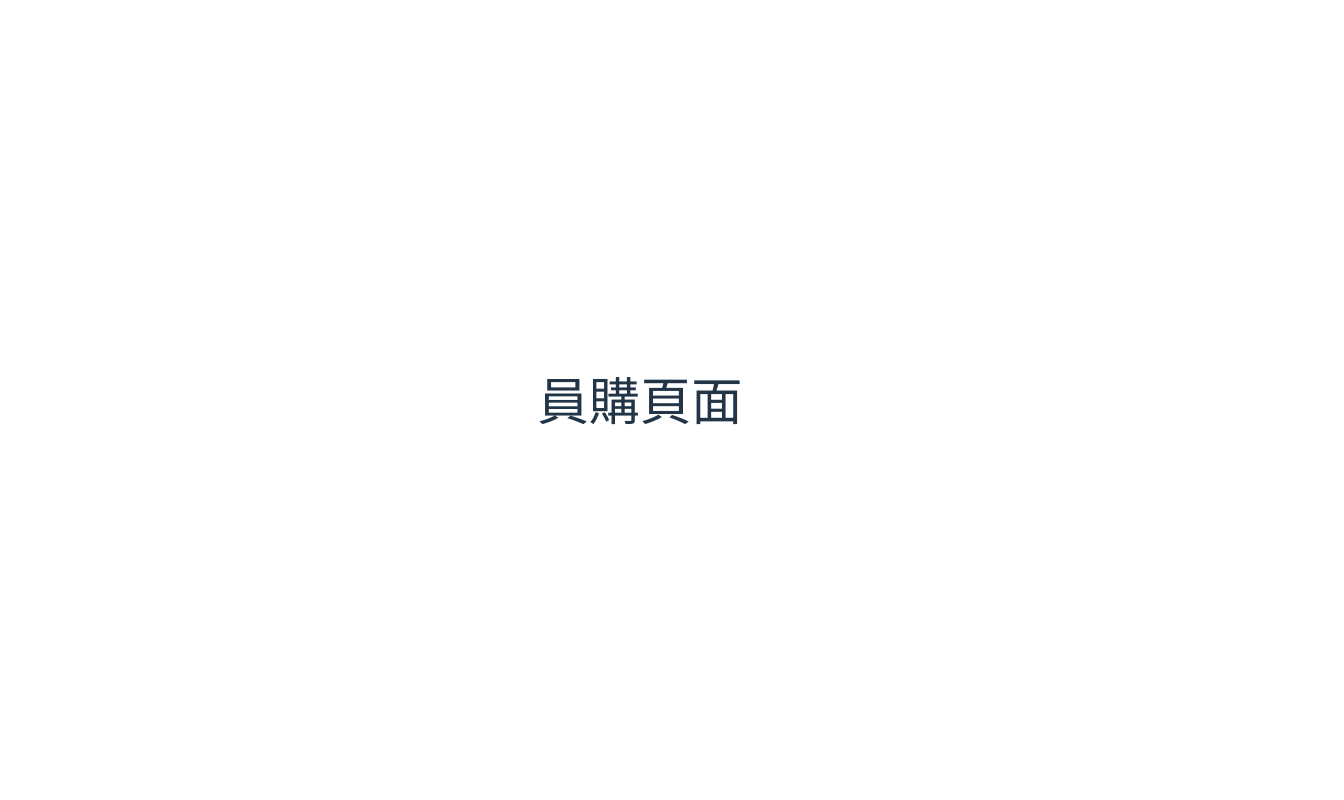
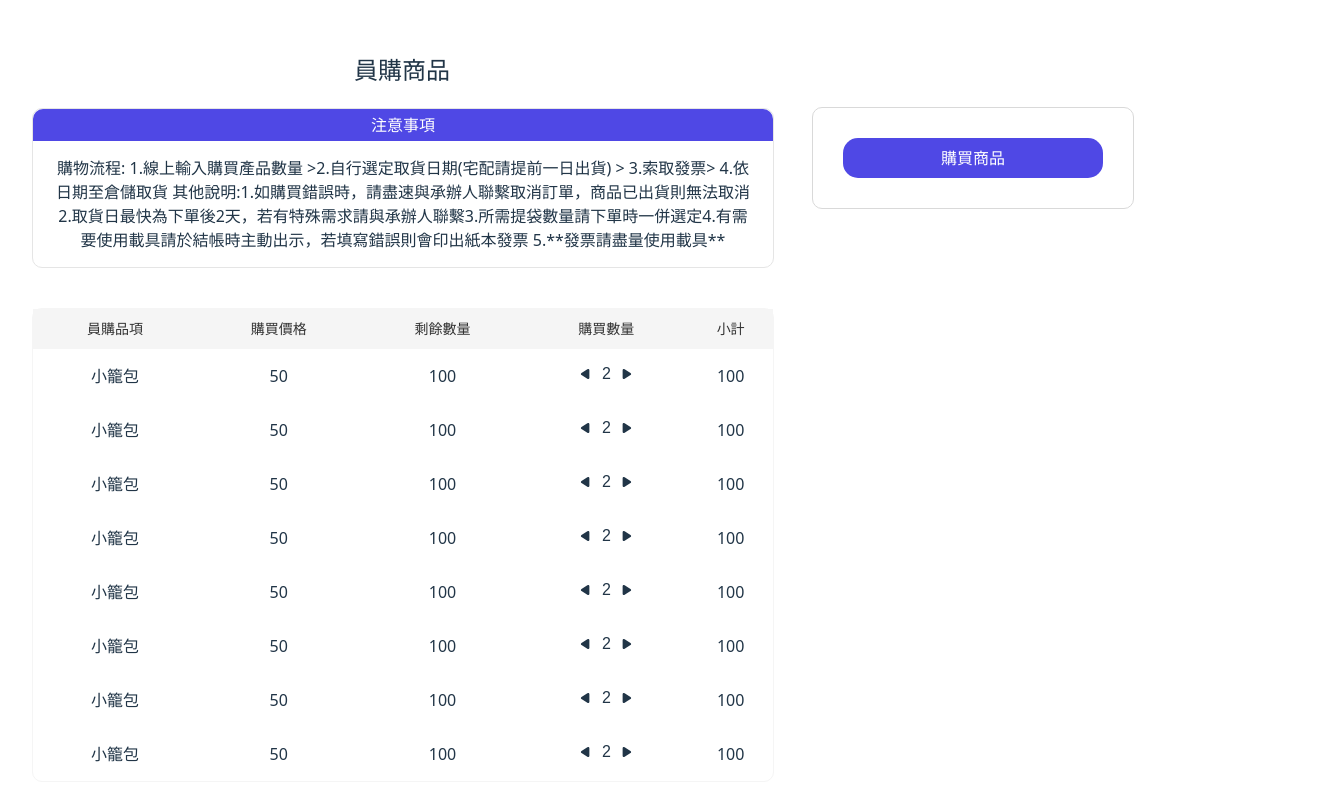
Before and after one commit to skylinkeming/staff-buy, a React (Vite) app: page /staffbuy in a window 1280 px wide. Shown: the top 800 px of the page, 1344 px wide, since content can reach past the window. Built offline with nearby package versions, Linux system fonts and the light colour scheme.

Commit message:
新增員購,團購頁面檔案

```diff
--- /dev/null
+++ b/src/components/business/CartSummary.tsx
@@ -0,0 +1,7 @@
+export default function CartSummary() {
+  return (
+    <div className="border-[1px] border-[#D9D9D9] p-[30px] w-[260px] rounded-[10px] ">
+      <div className="bg-[#4F48E5] text-[white] rounded-[15px] px-[60px] py-[8px]">購買商品</div>
+    </div>
+  );
+}
--- /dev/null
+++ b/src/components/business/Notice.tsx
@@ -0,0 +1,15 @@
+export default function Notice() {
+  return (
+    <div className="w-[100%] bg-white border-[#E5E5E5] border-[1px] rounded-[10px] mb-[40px]">
+      <div className="bg-[#4F48E5] flex items-center justify-center text-[white] h-[32px] rounded-tl-[10px] rounded-tr-[10px]">
+        注意事項
+      </div>
+      <div className="py-[15px] px-[20px]">
+        {`購物流程:
+1.線上輸入購買產品數量 >2.自行選定取貨日期(宅配請提前一日出貨) > 3.索取發票> 4.依日期至倉儲取貨
+其他說明:1.如購買錯誤時，請盡速與承辦人聯繫取消訂單，商品已出貨則無法取消2.取貨日最快為下單後2天，若有特殊需求請與承辦人聯繫3.所需提袋數量請下單時一併選定4.有需要使用載具請於結帳時主動出示，若填寫錯誤則會印出紙本發票
+5.**發票請盡量使用載具**`}
+      </div>
+    </div>
+  );
+}
--- /dev/null
+++ b/src/components/business/ProductListTable.tsx
@@ -0,0 +1,45 @@
+import QuantityInput from "./QuantityInput";
+
+interface TableRowData {
+  name: string;
+  price: number;
+  stock: number;
+  quantity: number;
+  subtotal: number;
+}
+
+export default function ProductListTable({ data }: { data?: TableRowData[] }) {
+  return (
+    <div className="w-[100%] bg-white border-[#F5F5F5] border-[1px] rounded-[10px] mb-[40px]">
+      <table className="w-full table-auto border-collapse">
+        <thead>
+          <tr className="bg-[#F5F5F5] h-[40px] text-left text-[14px] leading-[21px] text-[#333333]">
+            <th className="text-center">員購品項</th>
+            <th className="text-center">購買價格</th>
+            <th className="text-center">剩餘數量</th>
+            <th className="text-center">購買數量</th>
+            <th className="text-center">小計</th>
+          </tr>
+        </thead>
+        <tbody>
+          {data?.map((item, index) => (
+            <tr key={index} className="hover:bg-[#FFF6E9]">
+              <td className="text-center py-[15px]">{item.name}</td>
+              <td className="text-center py-[15px]">{item.price}</td>
+              <td className="text-center py-[15px]">{item.stock}</td>
+              <td className="text-center py-[15px] flex justify-center">
+                <QuantityInput
+                  variant={"stepper"}
+                  inputNumber={item.quantity}
+                  onChange={(val) => {}}
+                />
+              </td>
+              {/* <td className="text-center py-[15px]">{item.quantity}</td> */}
+              <td className="text-center py-[15px]">{item.subtotal}</td>
+            </tr>
+          ))}
+        </tbody>
+      </table>
+    </div>
+  );
+}
--- /dev/null
+++ b/src/components/business/QuantityInput.tsx
@@ -0,0 +1,99 @@
+export default function QuantityInput({
+  variant = "stepper",
+  inputNumber,
+  onChange,
+}: {
+  variant: string;
+  inputNumber: number;
+  onChange: (newVal: number) => void;
+}) {
+  if (variant === "classic") {
+    return (
+      <div className="flex border-[1px] border-[#E5E5E5] w-[70px] rounded-[7px]">
+        <div
+          className="flex cursor-pointer items-center w-[20px] bg-[#F5F5F5] px-[5px] rounded-tl-[7px] rounded-bl-[7px]"
+          onClick={onDecrement}
+        >
+          <svg
+            xmlns="http://www.w3.org/2000/svg"
+            fill="none"
+            viewBox="0 0 24 24"
+            strokeWidth={1.5}
+            stroke="currentColor"
+            className="size-6"
+          >
+            <path strokeLinecap="round" strokeLinejoin="round" d="M5 12h14" />
+          </svg>
+        </div>
+        <div className="w-[38px] text-center border-[#E5E5E5] border-r-[1px] border-l-[1px] ">
+          {inputNumber}
+        </div>
+        <div
+          onClick={onIncrement}
+          className="flex cursor-pointer items-center w-[20px] px-[5px] bg-[#F5F5F5] rounded-tr-[7px] rounded-br-[7px]"
+        >
+          <svg
+            xmlns="http://www.w3.org/2000/svg"
+            fill="none"
+            viewBox="0 0 24 24"
+            strokeWidth={1}
+            stroke="currentColor"
+            className="size-2"
+          >
+            <path
+              strokeLinecap="round"
+              strokeLinejoin="round"
+              d="M12 4.5v15m7.5-7.5h-15"
+            />
+          </svg>
+        </div>
+      </div>
+    );
+  }
+
+  return (
+    <div className="flex">
+      <div
+        className="flex cursor-pointer items-center w-[14px] rotate-180"
+        onClick={() => {
+          onChange(inputNumber--);
+        }}
+      >
+        <svg
+          xmlns="http://www.w3.org/2000/svg"
+          viewBox="0 0 16 16"
+          fill="currentColor"
+          className="size-4"
+        >
+          <path d="M3 3.732a1.5 1.5 0 0 1 2.305-1.265l6.706 4.267a1.5 1.5 0 0 1 0 2.531l-6.706 4.268A1.5 1.5 0 0 1 3 12.267V3.732Z" />
+        </svg>
+      </div>
+      {/* <div className="w-[24px] text-center ">
+        {inputNumber}
+      </div> */}
+      <input
+        value={inputNumber}
+        onChange={(e) => onChange(parseInt(e.target.value))}
+        type="number"
+        className="w-[24px] text-[16px] text-center appearance-none bg-transparent border-0 p-0 m-0 outline-none focus:outline-none focus:ring-0 shadow-none text-inherit
+         [&::-webkit-outer-spin-button]:appearance-none
+         [&::-webkit-inner-spin-button]:appearance-none"
+      />
+      <div
+        onClick={() => {
+          onChange(inputNumber++);
+        }}
+        className="flex cursor-pointer items-center w-[14px]"
+      >
+        <svg
+          xmlns="http://www.w3.org/2000/svg"
+          viewBox="0 0 16 16"
+          fill="currentColor"
+          className="size-4"
+        >
+          <path d="M3 3.732a1.5 1.5 0 0 1 2.305-1.265l6.706 4.267a1.5 1.5 0 0 1 0 2.531l-6.706 4.268A1.5 1.5 0 0 1 3 12.267V3.732Z" />
+        </svg>
+      </div>
+    </div>
+  );
+}
--- a/src/main.tsx
+++ b/src/main.tsx
@@ -4,6 +4,7 @@ import "./index.css";
 import App from "./App.tsx";
 import { createBrowserRouter } from "react-router";
 import { RouterProvider } from "react-router/dom";
+import StaffProductPage from "./pages/staffbuy/StaffProductPage.tsx";
 
 const router = createBrowserRouter([
   {
@@ -12,19 +13,11 @@ const router = createBrowserRouter([
   },
   {
     path: "/staffbuy",
-    element: (
-      <>
-        <h1>員購頁面</h1>
-      </>
-    ),
+    element: <StaffProductPage />,
   },
   {
     path: "/staffbuy/products",
-    element: (
-      <>
-        <h1>員購商品頁面</h1>
-      </>
-    ),
+    element: <StaffProductPage />,
   },
   {
     path: "/groupbuy",
--- /dev/null
+++ b/src/pages/staffbuy/StaffProductPage.tsx
@@ -0,0 +1,85 @@
+import CartSummary from "../../components/business/CartSummary";
+import Notice from "../../components/business/Notice";
+import ProductListTable from "../../components/business/ProductListTable";
+
+// interface TableRowData {
+//   name: string;
+//   price: number;
+//   stock: number;
+//   quantity: number;
+//   subtotal: number;
+// }
+
+export default function StaffProductPage() {
+  return (
+    <div className="min-h-[100vh] w-[100vw] relative flex gap-[40px]">
+      <div className="w-[740px] inline-block">
+        <h2>員購商品</h2>
+        <Notice />
+        <ProductListTable
+          data={[
+            {
+              name: "小籠包",
+              price: 50,
+              stock: 100,
+              quantity: 2,
+              subtotal: 100,
+            },
+            {
+              name: "小籠包",
+              price: 50,
+              stock: 100,
+              quantity: 2,
+              subtotal: 100,
+            },
+            {
+              name: "小籠包",
+              price: 50,
+              stock: 100,
+              quantity: 2,
+              subtotal: 100,
+            },
+            {
+              name: "小籠包",
+              price: 50,
+              stock: 100,
+              quantity: 2,
+              subtotal: 100,
+            },
+            {
+              name: "小籠包",
+              price: 50,
+              stock: 100,
+              quantity: 2,
+              subtotal: 100,
+            },
+            {
+              name: "小籠包",
+              price: 50,
+              stock: 100,
+              quantity: 2,
+              subtotal: 100,
+            },
+            {
+              name: "小籠包",
+              price: 50,
+              stock: 100,
+              quantity: 2,
+              subtotal: 100,
+            },
+            {
+              name: "小籠包",
+              price: 50,
+              stock: 100,
+              quantity: 2,
+              subtotal: 100,
+            },
+          ]}
+        />
+      </div>
+      <div className="sticky w-80 inline-block mt-[75px]">
+        <CartSummary />
+      </div>
+    </div>
+  );
+}
```
Also changed, not shown: src/pages/groupbuy/GroupCheckoutPage.tsx (added), src/pages/groupbuy/GroupProductPage.tsx (added), src/pages/staffbuy/StaffCheckoutPage.tsx (added).
